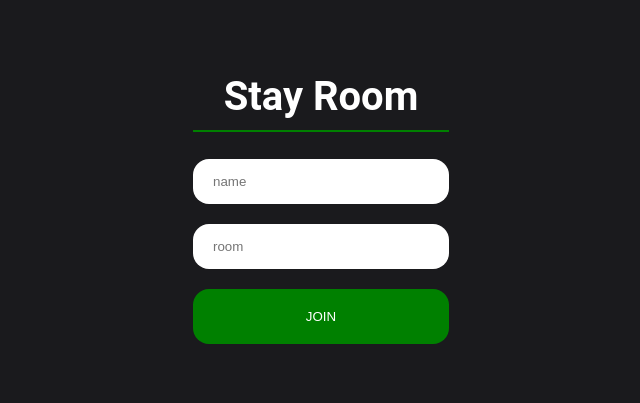
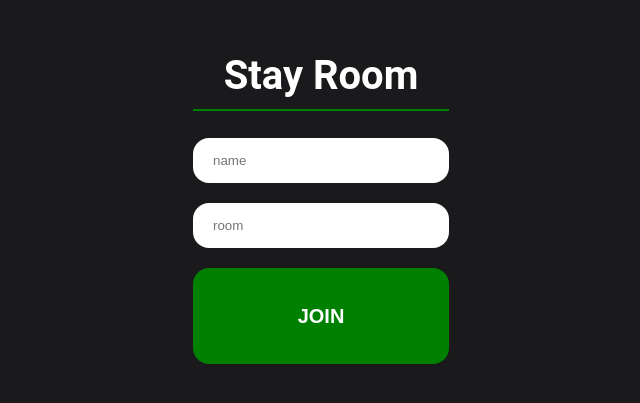
Before and after one commit to levmetal/chatApp, a React (Create React App) app in the folder react-chat/: page / in a window 1280 px wide. Shown: the part 205-608 px from the top of the page, without its empty margins (319-959 px from the left). Built offline with nearby package versions, Linux system fonts and the light colour scheme.

Commit message:
Update join.js

```diff
--- a/react-chat/src/components/join/join.js
+++ b/react-chat/src/components/join/join.js
@@ -19,7 +19,7 @@ const [room, setRoom]= useState('')
         onChange={(event) => setRoom(event.target.value)}/>  </div>
 
         <Link onClick={event=>(!name || !room) ? event.preventDefault():null} to={`/chat?name=${name}&room=${room}`}>
-          <button className="button mt-20 " type="submit" >Join</button>
+          <button className="button mt-20 " type="submit" ><h2>JOIN</h2></button>
 
        </Link>
 
```
